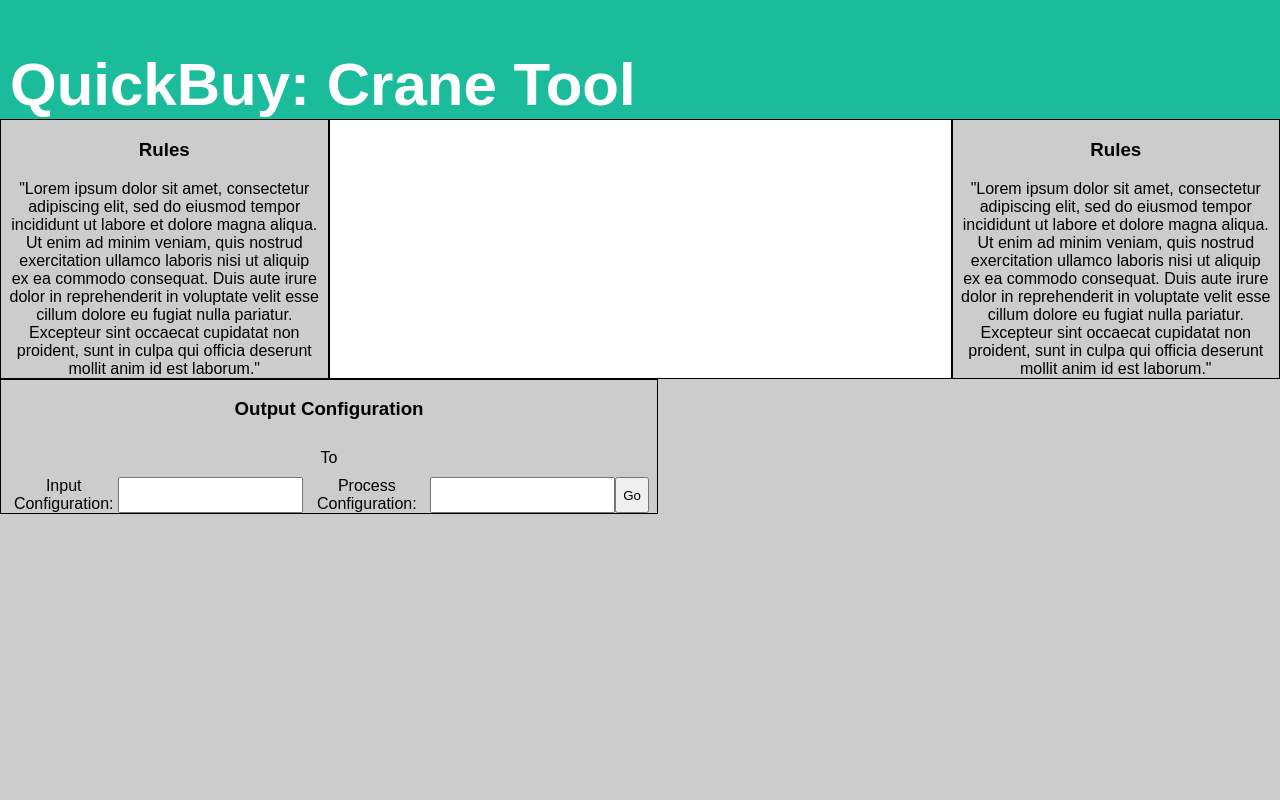
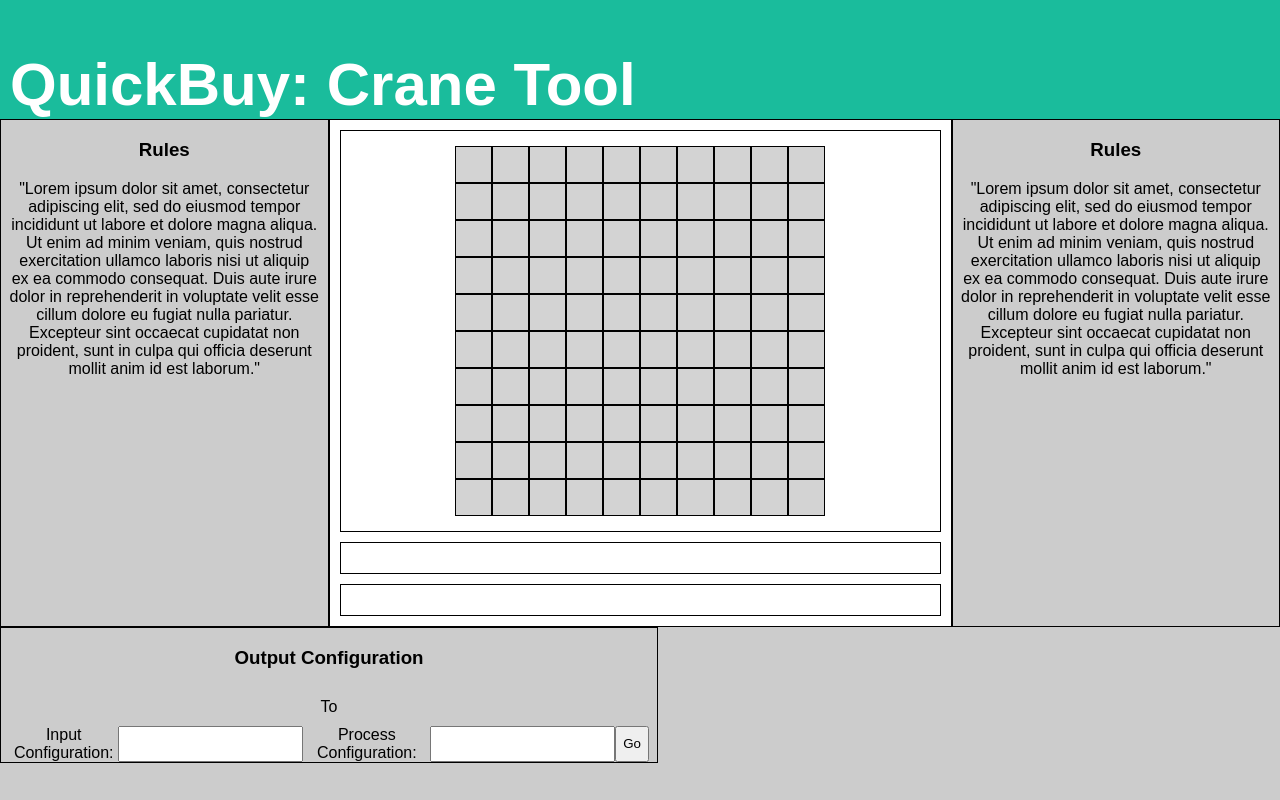
Before and after one commit to mahyarmirrashed/similkameen, a React (Create React App) app in the folder client/: page / in a window 1280 px wide. Built offline with nearby package versions, Linux system fonts and the light colour scheme; the HTML template or start-up script is replaced by a standard one.

Commit message:
added grid with array

```diff
--- a/client/src/App.js
+++ b/client/src/App.js
@@ -15,6 +15,16 @@ const APICall = (endpoint, params) => {
 
   return {};
 };
+
+let numbers = new Array(10)
+
+  for(let i = 0; i < 10; i++){
+    numbers[i] = new Array(10)
+    console.log(numbers[1])
+    for(let k = 0; k < 10; k++){
+      numbers[i][k] = k
+    }
+  }
 
 const App = () => {
   const [input, setInput] = useState('');
@@ -60,7 +70,19 @@ const App = () => {
             culpa qui officia deserunt mollit anim id est laborum."
           </span>
         </div>
-        <div className="centerpanel"></div>
+        <div className="centerpanel">
+          <div className='box_container' id='input_box_container'>
+            {numbers.map((nums, X) => (
+              <div className = 'row' key={X}>
+                {nums.map(Y => (
+                  <div className='cell'/>
+                ))}
+              </div>
+            ))}
+          </div>
+          <div className='box_container' id='randomized_box_container'></div>
+          <div className='box_container' id='input_box_container'></div>
+        </div>
         <div className="side">
           <h3>Rules</h3>
           <span>
@@ -88,7 +110,7 @@ const App = () => {
               value={input}
               onChange={(e) => setInput(e.target.value)}
             />
-            <label for="process_config">Process Configuration:</label>
+            <label htmlFor="process_config">Process Configuration:</label>
             <input
               id="process_config"
               value={process}
--- a/client/src/style.css
+++ b/client/src/style.css
@@ -41,7 +41,7 @@ h3 {
   border: 1px solid rgb(0, 0, 0);
   padding: 0px 8px;
 }
-#game_container {
+.box_container {
   margin: 10px;
   padding: 15px;
   border: 1px solid black;
```
